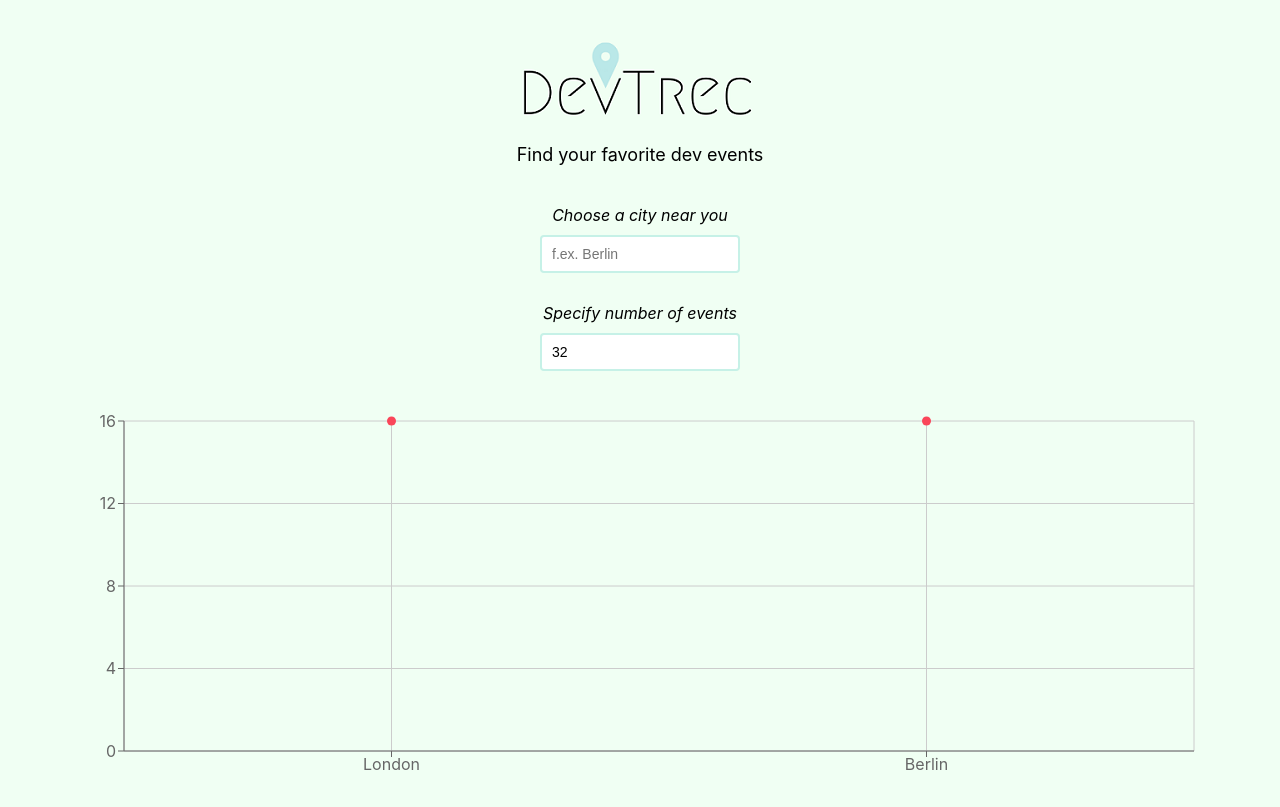
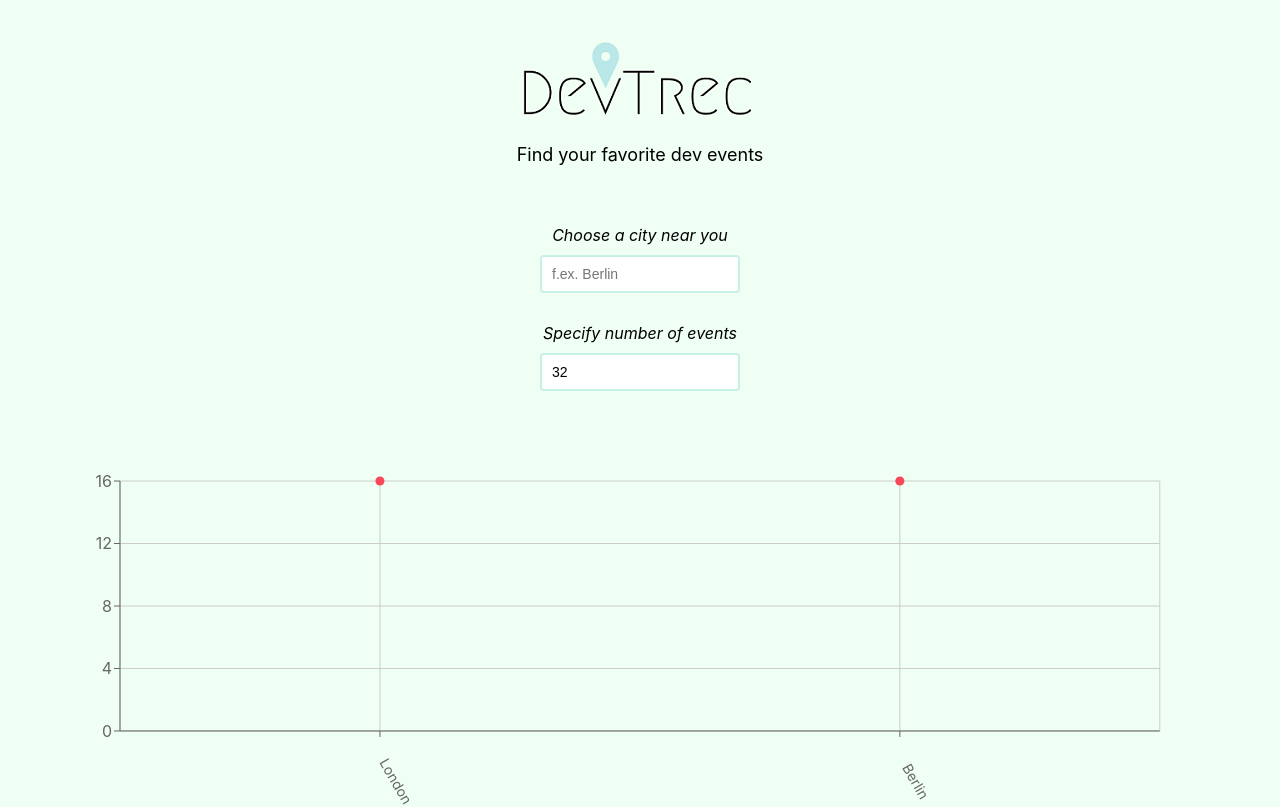
Before and after one commit to tessa-tum/DevTrec, a React (Create React App) app: page / in a window 1280 px wide. Shown: the top 807 px of the page. Built offline with nearby package versions, Linux system fonts and the light colour scheme; what atatus-spa would draw is missing.

Commit message:
fix CityEventsChart + tests setup

```diff
--- a/src/App.css
+++ b/src/App.css
@@ -2,7 +2,7 @@
 
 .App {
   text-align: center;
-  padding: 3% 5%;
+  padding: 3% 7%;
   background-color: #f0fff3;
 }
 
@@ -25,7 +25,7 @@
   display: flex;
   flex-direction: column;
   align-items: center;
-  margin-top: 40px;
+  margin-top: 60px;
 }
 
 .search-overline {
@@ -38,6 +38,7 @@ padding: 0px;
   display: grid;
   grid-template-columns: repeat(2, 1fr);
   grid-gap: 2rem;
+  margin-top: 50px;
 }
 
 p {
@@ -135,10 +136,8 @@ input[type="number"] {
 
 @media all and (max-width: 500px) {
   ul {
-    list-style: none;
     display: grid;
     grid-template-columns: 1fr;
-     grid-gap: 2rem;
   }
 
   .App {
@@ -148,10 +147,8 @@ input[type="number"] {
 
 @media all and (min-width: 500px) and (max-width: 750px) {
   ul {
-    list-style: none;
     display: grid;
     grid-template-columns: 1fr;
-     grid-gap: 2rem;
   }
 
   .App {
--- a/src/components/CityEventsChart.js
+++ b/src/components/CityEventsChart.js
@@ -1,12 +1,13 @@
-import { useState, useEffect } from 'react';
+import { useState, useEffect } from "react";
 import {
   ScatterChart,
   Scatter,
-  XAxis, YAxis,
+  XAxis,
+  YAxis,
   CartesianGrid,
   Tooltip,
-  ResponsiveContainer
-} from 'recharts';
+  ResponsiveContainer,
+} from "recharts";
 
 const CityEventsChart = ({ allLocations, events }) => {
   const [data, setData] = useState([]);
@@ -17,10 +18,12 @@ const CityEventsChart = ({ allLocations, events }) => {
 
   const getData = () => {
     const data = allLocations.map((location) => {
-      const count = events.filter((event) => event.location === location).length
-      const city = location.split(', ')[0]
+      const count = events.filter(
+        (event) => event.location === location
+      ).length;
+      const city = location.split((/, | - /))[0]
       return { city, count };
-    })
+    });
     return data;
   };
 
@@ -28,20 +31,32 @@ const CityEventsChart = ({ allLocations, events }) => {
     <ResponsiveContainer width="99%" height={400}>
       <ScatterChart
         margin={{
-          top: 20,
-          right: 10,
-          bottom: 20,
-          left: 0,
+          top: 60,
+          right: 20,
+          bottom: 60,
+          left: -30,
         }}
       >
         <CartesianGrid />
-        <XAxis type="category" dataKey="city" name="City" />
-        <YAxis type="number" dataKey="count" name="Number of events" allowDecimals={false} />
-        <Tooltip cursor={{ strokeDasharray: '3 3' }} />
+        <XAxis
+          type="category"
+          dataKey="city"
+          name="City"
+          angle={60}
+          interval={0}
+          tick={{ dx: 20, dy: 40, fontSize: 14 }}
+        />
+        <YAxis
+          type="number"
+          dataKey="count"
+          name="Number of events"
+          allowDecimals={false}
+        />
+        <Tooltip cursor={{ strokeDasharray: "3 3" }} />
         <Scatter name="A city" data={data} fill="#fa4659" />
       </ScatterChart>
     </ResponsiveContainer>
   );
-}
+};
 
 export default CityEventsChart;
```
Also changed, not shown: src/setupTests.js (+17 -0 lines). Lines whose indentation alone changed are shown as unchanged.
